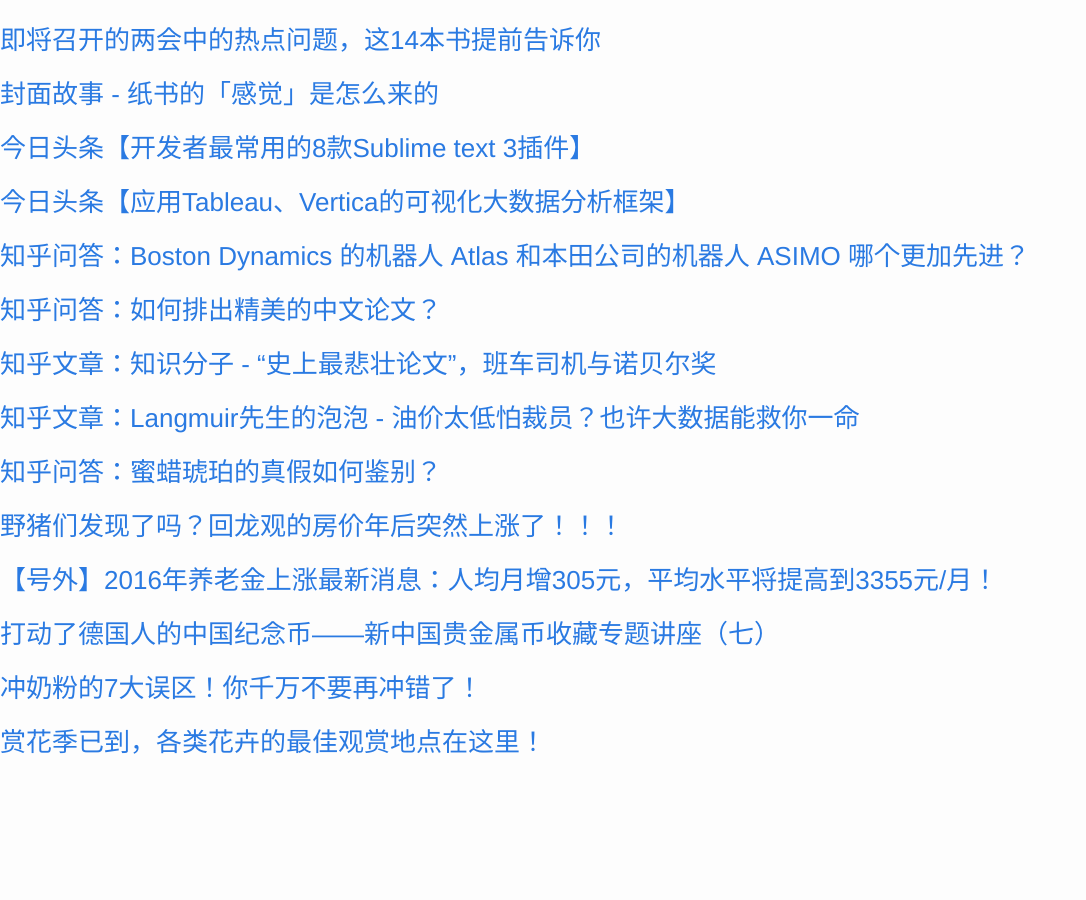
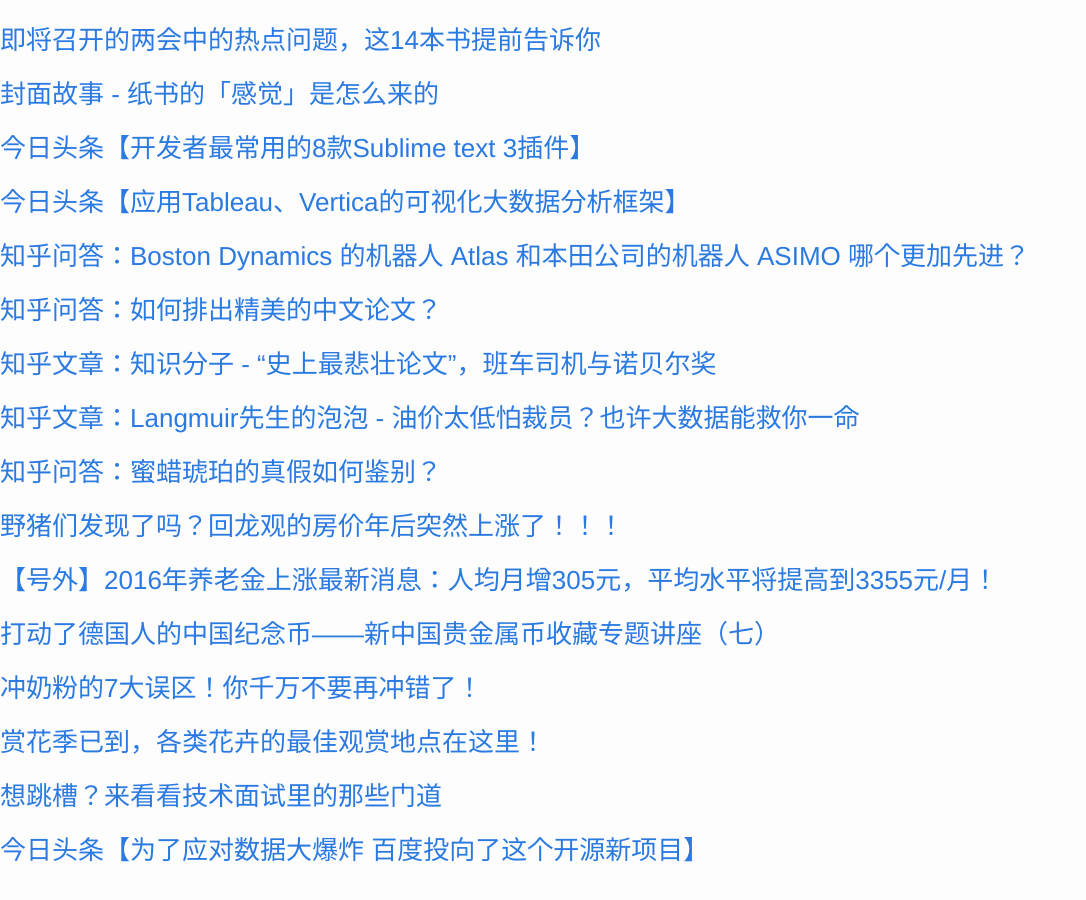
Before and after one commit to cnwarden/cnwarden.github.io, a Jekyll site: the page built from _posts/2016-02-22-test.markdown, in a window 1280 px wide and 900 px high, scrolled down 3756 px. Shown: the whole window, without its empty margins (0-1086 px from the left). Built offline with Jekyll 4.4.1, drawn with Linux system fonts in a browser that asks for light colours; before the commit the page ends 4548 px from its top, so only the background shows below that.

Commit message:
auto commit

```diff
--- a/_posts/2016-02-22-test.markdown
+++ b/_posts/2016-02-22-test.markdown
@@ -167,3 +167,7 @@ categories: update
 ### [冲奶粉的7大误区！你千万不要再冲错了！](http://mp.weixin.qq.com/s?__biz=MjM5NTgxNDk4Mw==&mid=404431610&idx=1&sn=a7e30716470b23abfabef6730cdb71c1&scene=7#wechat_redirect)
 
 ### [赏花季已到，各类花卉的最佳观赏地点在这里！](http://mp.weixin.qq.com/s?__biz=MjM5NDcxMTE2NA==&mid=406155576&idx=1&sn=975324a43f01b2ea06cef712b2c9bd13&scene=0#wechat_redirect)
+
+### [想跳槽？来看看技术面试里的那些门道](http://mp.weixin.qq.com/s?__biz=MjM5MDE0Mjc4MA==&mid=402891664&idx=1&sn=79c008b444a9f77733a12eb31ab72f3f&scene=0#wechat_redirect)
+
+### [今日头条【为了应对数据大爆炸 百度投向了这个开源新项目】](http://toutiao.com/item/6255212039350780417/?iid=3578109516&app=news_article&tt_from=android_share&utm_source=email&utm_medium=toutiao_android&utm_campaign=client_share)
```
